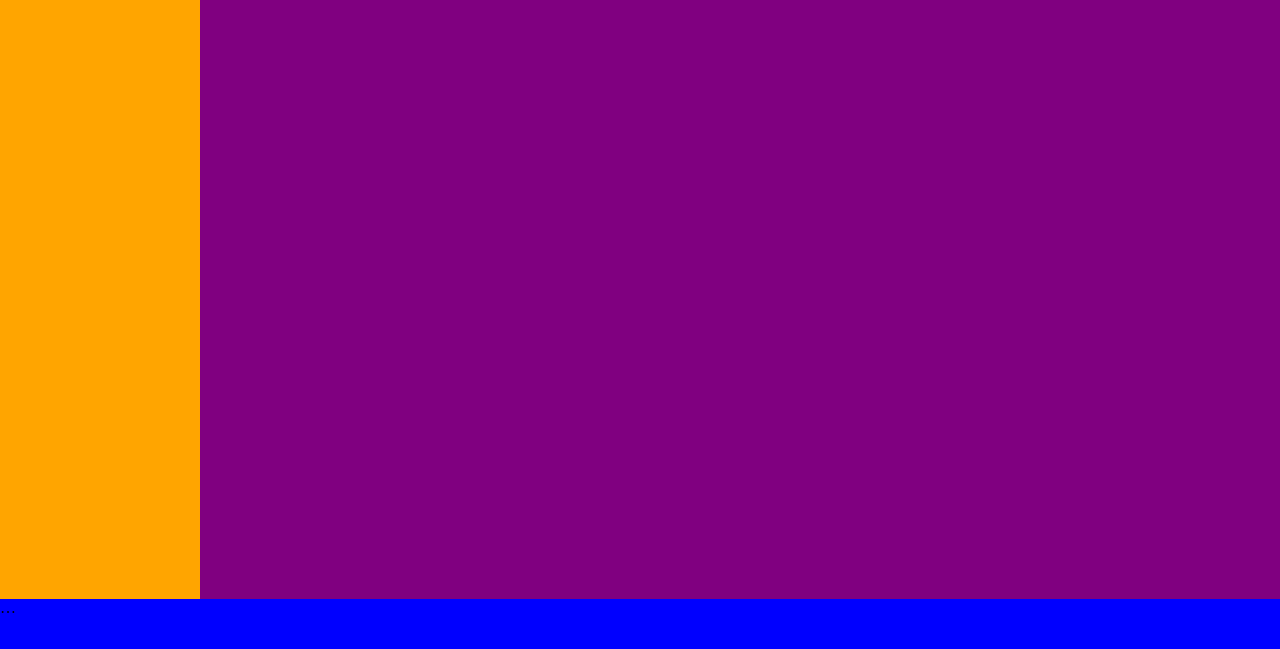
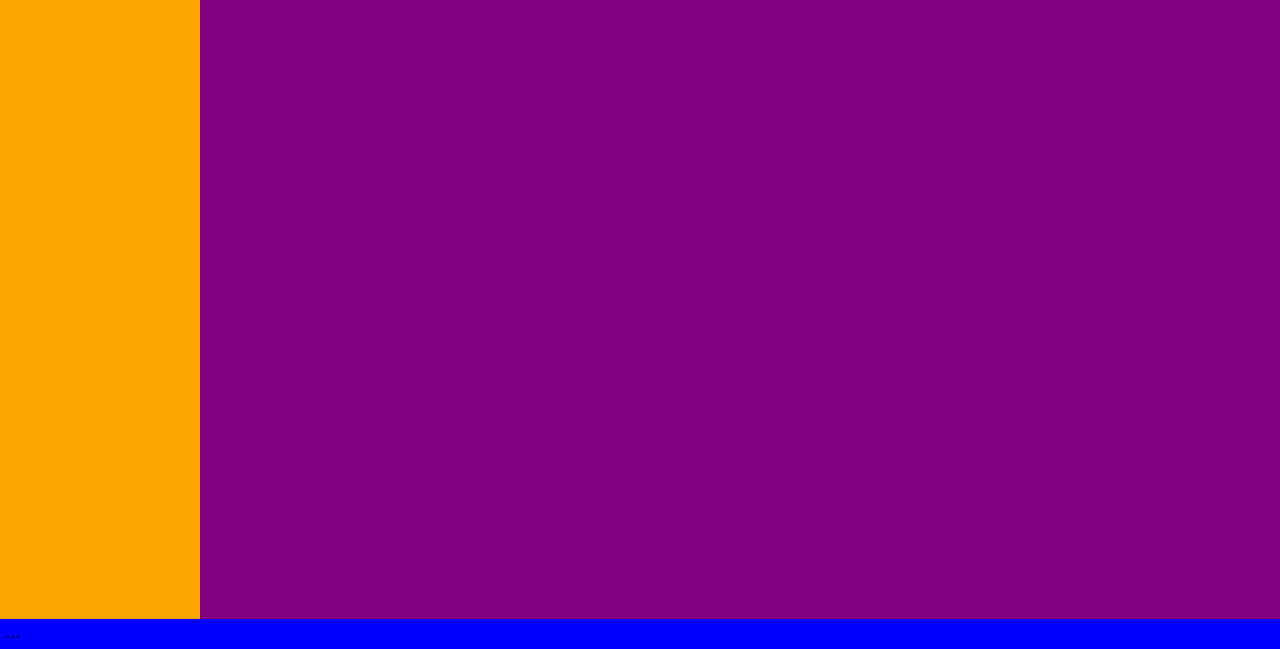
Before and after one commit to fusecodecamp2019/IntroToReact, a website: page index.html in a window 1280 px wide. Shown: the part 151-800 px from the top of the page. Drawn offline with nearby package versions, Linux system fonts and the light colour scheme.

Commit message:
Adjusting the layout.

```diff
--- a/app.css
+++ b/app.css
@@ -7,7 +7,7 @@
 body {
   display: grid;
   grid-template-columns: 200px auto;
-  grid-template-rows: 50px auto 50px;
+  grid-template-rows: 70px auto 30px;
   grid-template-areas:
     "header header"
     "sidebar main"
@@ -18,20 +18,24 @@ body {
 
 header {
   grid-area: header;
+  padding: 5px;
   background-color: yellow
 }
 
 aside {
   grid-area: sidebar;
+  padding: 5px;
   background-color: orange
 }
 
 main {
   grid-area: main;
+  padding: 5px;
   background-color: purple
 }
 
 footer {
   grid-area: footer;
+  padding: 5px;
   background-color: blue
 }
--- a/index.html
+++ b/index.html
@@ -21,6 +21,7 @@
 
 <body>
   <header>
+    <h1>Introduction to the React Javascript library</h1>
     <nav>..navigation menu links here…</nav>
   </header>
   <aside>…</aside>
```
